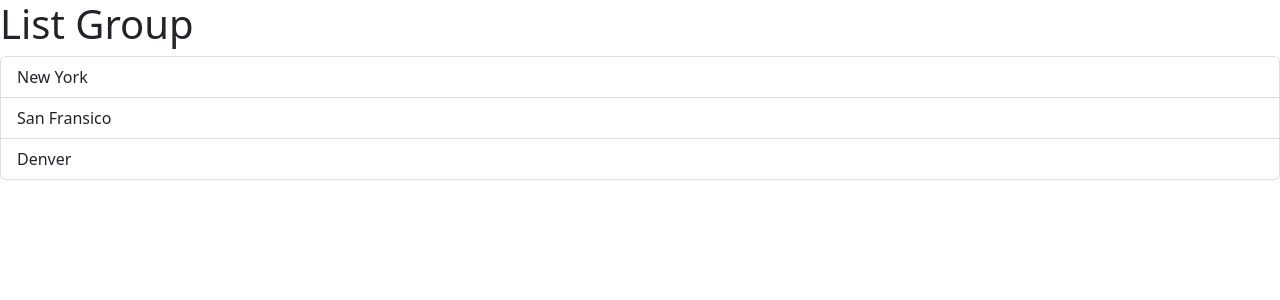
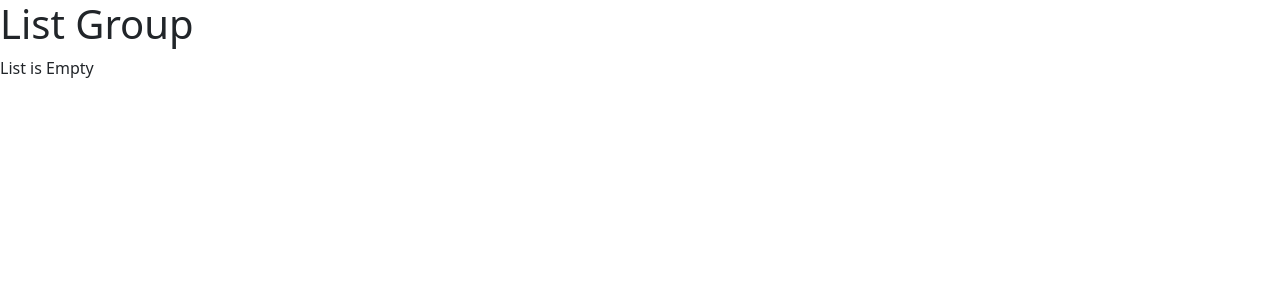
Before and after one commit to sophearyrin-dev/Yidio, a React (Vite) app in the folder yidioapp/: page / in a window 1280 px wide. Shown: the top 300 px of the page. Built offline with nearby package versions, Linux system fonts and the light colour scheme.

Commit message:
conditional Rendering

```diff
--- a/yidioapp/src/components/ListGroup.tsx
+++ b/yidioapp/src/components/ListGroup.tsx
@@ -1,9 +1,14 @@
 function ListGroup() {
-  const items = ["New York", "San Fransico", "Denver"];
+  let items = ["New York", "San Fransico", "Denver"];
+  items = [];
+  const getMessage = () => {
+    return items.length == 0 ? <h1>No Item in list</h1> : null;
+  };
   return (
     <>
       <h1>List Group</h1>
       <ul className="list-group">
+        {items.length == 0 && <p>List is Empty</p>}
         {items.map((item) => (
           <li key={item} className="list-group-item">
             {item}
```
